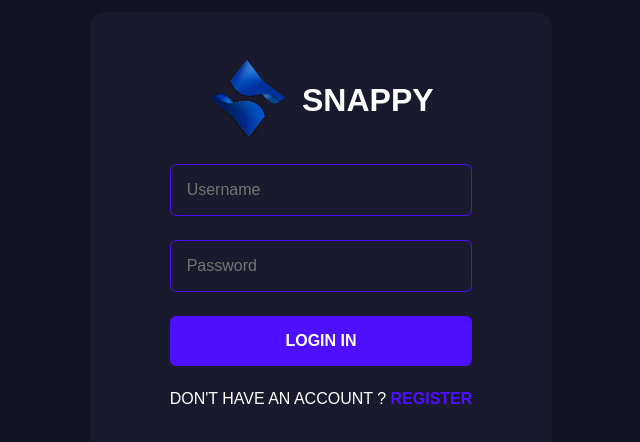
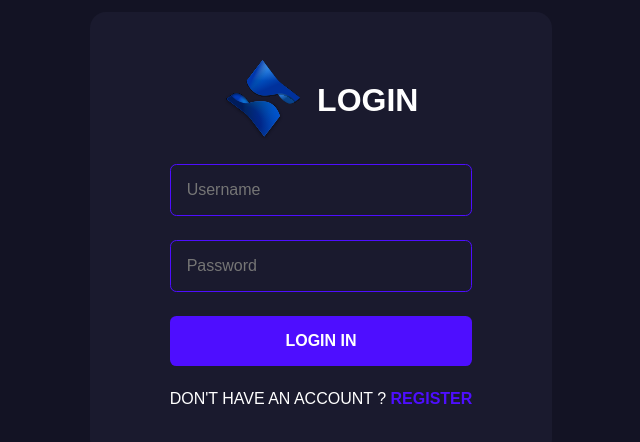
Before and after one commit to AyeshaDeshwali/Chat-App, a React (Create React App) app in the folder Chat-App/client/: page /login in a window 1280 px wide. Shown: the part 166-608 px from the top of the page, without its empty margins (319-959 px from the left). Built offline with nearby package versions, Linux system fonts and the light colour scheme.

Commit message:
Update Login.jsx

```diff
--- a/Chat-App/client/src/pages/Login.jsx
+++ b/Chat-App/client/src/pages/Login.jsx
@@ -67,7 +67,7 @@ const Login = () => {
         <form onSubmit={(event) => handleSubmit(event)}>
           <div className="brand">
             <img src={Logo} alt="logo" />
-            <h1>snappy</h1>
+            <h1>LogIn</h1>
           </div>
           <input
             type="text"
```
